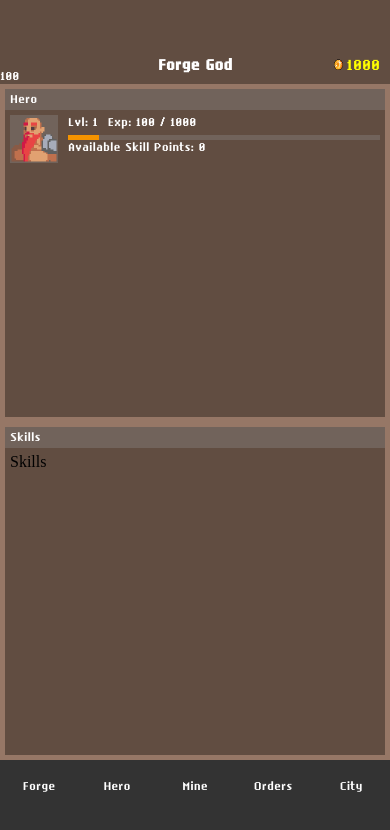
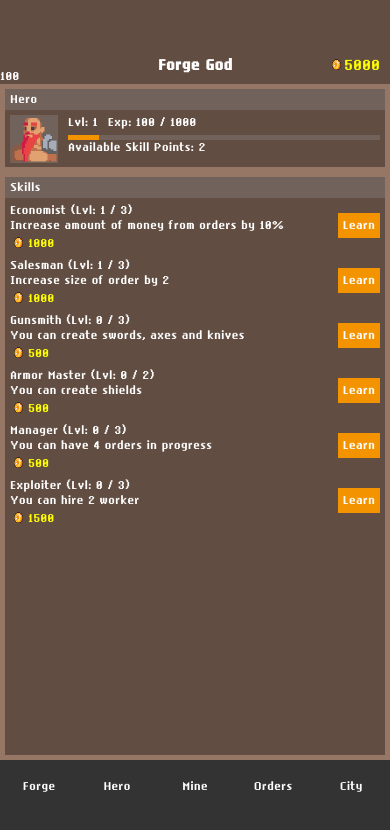
Before and after one commit to Aleksandr175/forgegod, a React Native app: screen / in a window 390 px wide. Shown: the top 830 px of the page. Built offline with nearby package versions, Linux system fonts and the light colour scheme.

Commit message:
Add skills, learn skills

```diff
--- a/src/App.tsx
+++ b/src/App.tsx
@@ -7,6 +7,7 @@ import {
   IExpeditionInfoInProcess,
   IMine,
   IOrder,
+  ISkillLvl,
   IStorageGood,
   IWorker,
   TPage,
@@ -31,7 +32,7 @@ import { PageHero } from './components/PageHero';
 export const App = () => {
   const [page, setPage] = useState<TPage>('hero');
   const [mineLvl, setMineLvl] = useState(1);
-  const [money, setMoney] = useState(1000);
+  const [money, setMoney] = useState(5000);
   const [maxOrdersQty, setMaxOrdersQty] = useState(5);
   const [expeditionInfo, setExpeditionInfo] =
     useState<IExpeditionInfoInProcess>({} as IExpeditionInfoInProcess);
@@ -41,12 +42,13 @@ export const App = () => {
   });
 
   const [experience, setExperience] = useState(100);
+  const [learnedSkillIds, setLearnedSkillIds] = useState([1, 4]);
   const [lvl, setLvl] = useState(1);
   const [expNextLvl, setExpNextLvl] = useState(
     dictionary.heroLvls[lvl - 1].experience,
   );
 
-  const [availableSkillPoints, setAvailableSkillPoints] = useState(0);
+  const [availableSkillPoints, setAvailableSkillPoints] = useState(2);
 
   const [selectedGoodId, setSelectedGoodId] = useState<number>(2);
   const [storage, setStorage] = useState<IStorageGood[]>([
@@ -406,6 +408,29 @@ export const App = () => {
     }
   };
 
+  const learnSkill = (skill?: ISkillLvl) => {
+    if (
+      skill &&
+      !learnedSkillIds.includes(skill.skillId) &&
+      availableSkillPoints
+    ) {
+      // learn new skill
+      setLearnedSkillIds((prevState) => {
+        return [...prevState, skill.skillId];
+      });
+
+      addMoney(-skill.requirements.money);
+      setAvailableSkillPoints((prevState) => {
+        return prevState - 1;
+      });
+    }
+  };
+
+  useEffect(() => {
+    // TODO: calculate all params
+    console.log('recalculate abilities');
+  }, [learnedSkillIds]);
+
   // TODO: refactor code, separate to hooks
 
   if (!loaded) {
@@ -487,6 +512,8 @@ export const App = () => {
             lvl={lvl}
             expNextLvl={expNextLvl}
             availableSkillPoints={availableSkillPoints}
+            learnedSkillIds={learnedSkillIds}
+            onLearnSkill={learnSkill}
           />
         )}
 
--- a/src/components/PageHero.tsx
+++ b/src/components/PageHero.tsx
@@ -4,6 +4,10 @@ import styled from 'styled-components/native';
 import { CustomImage } from './CustomImage';
 import { CustomText } from './CustomText';
 import { ProgressBar } from './ProgressBar';
+import { SButton, styles as stylesCommon } from '../styles';
+import { FlatList } from 'react-native';
+import { dictionary } from '../dictionary';
+import { ISkillLvl } from '../types';
 
 interface IProps {
   money: number;
@@ -11,6 +15,8 @@ interface IProps {
   exp: number;
   expNextLvl: number;
   availableSkillPoints: number;
+  learnedSkillIds: number[];
+  onLearnSkill: (skill?: ISkillLvl) => void;
 }
 
 export const PageHero = ({
@@ -19,10 +25,12 @@ export const PageHero = ({
   exp,
   expNextLvl,
   availableSkillPoints,
+  learnedSkillIds,
+  onLearnSkill,
 }: IProps) => {
   return (
     <SPageHero>
-      <Panel title={'Hero'}>
+      <Panel title={'Hero'} height={100}>
         <SOrderInProcessWrapper>
           <SWorkerImage>
             <CustomImage type={'workers'} id={1} size={'superBig'} />
@@ -47,7 +55,67 @@ export const PageHero = ({
         </SOrderInProcessWrapper>
       </Panel>
 
-      <Panel title={'Skills'}>Skills</Panel>
+      <Panel title={'Skills'}>
+        <FlatList
+          style={stylesCommon.gridListFullHeight}
+          data={dictionary.skills}
+          numColumns={1}
+          renderItem={({ item }) => {
+            let isSkillLearnCompletely = false;
+            let skillForLearning = item.levels.find(
+              (skill) => !learnedSkillIds.includes(skill.skillId),
+            );
+
+            if (!skillForLearning) {
+              skillForLearning = { ...item.levels[item.levels.length - 1] };
+              isSkillLearnCompletely = true;
+            }
+
+            return (
+              <SOrderInProcessWrapper>
+                <SOrderDetails>
+                  <SOrderDetailsHeader>
+                    <SSkillInfo>
+                      <CustomText>
+                        {item.name} (Lvl:{' '}
+                        {isSkillLearnCompletely
+                          ? item.levels.length
+                          : skillForLearning.level - 1}{' '}
+                        / {item.levels.length})
+                      </CustomText>
+
+                      <SSkillDescription>
+                        {skillForLearning.description}
+                      </SSkillDescription>
+
+                      <SResource>
+                        <SCostIcon source={require('../images/gold.png')} />
+                        <SCost>{skillForLearning.requirements.money}</SCost>
+                      </SResource>
+                    </SSkillInfo>
+
+                    <SButtonWrapper>
+                      <SButton
+                        onPress={() => {
+                          onLearnSkill(skillForLearning);
+                        }}
+                        disabled={
+                          money < skillForLearning.requirements.money ||
+                          isSkillLearnCompletely ||
+                          !availableSkillPoints
+                        }
+                      >
+                        <CustomText>Learn</CustomText>
+                      </SButton>
+                    </SButtonWrapper>
+                  </SOrderDetailsHeader>
+                </SOrderDetails>
+              </SOrderInProcessWrapper>
+            );
+          }}
+          keyExtractor={(item) => String(item.id)}
+        />
+      </Panel>
     </SPageHero>
   );
 };
@@ -61,12 +129,7 @@ const SOrderInProcessWrapper = styled.View`
   flex-direction: row;
   gap: 10px;
   width: 100%;
-  margin-bottom: 5px;
-`;
-
-const SOrderDetailsHeader = styled.View`
-  flex-direction: row;
-  justify-content: space-between;
+  margin-bottom: 10px;
 `;
 
 const SResource = styled.View`
@@ -86,3 +149,27 @@ const SWorkerImage = styled.View`
   width: 48px;
   height: 48px;
 `;
+
+const SCostIcon = styled.Image`
+  height: 16px;
+  width: 16px;
+`;
+const SCost = styled(CustomText)`
+  margin-left: -8px;
+  color: yellow;
+`;
+
+const SButtonWrapper = styled.View`
+  justify-content: center;
+`;
+
+const SOrderDetailsHeader = styled.View`
+  flex-direction: row;
+  justify-content: space-between;
+`;
+
+const SSkillInfo = styled.View``;
+
+const SSkillDescription = styled(CustomText)`
+  padding-bottom: 10px;
+`;
--- a/src/components/PageMine.tsx
+++ b/src/components/PageMine.tsx
@@ -171,6 +171,7 @@ const SPageMine = styled.View`
   padding-top: 10px;
   width: 100%;
   height: 100%;
+  background-color: #51607d;
 `;
 
 const SMineInfo = styled.View`
--- a/src/dictionary.tsx
+++ b/src/dictionary.tsx
@@ -449,21 +449,24 @@ export const dictionary: IDictionary = {
       name: 'Economist',
       levels: [
         {
-          id: 1,
+          level: 1,
+          skillId: 1,
           description: 'Increase amount of money from orders by 5%',
           requirements: {
             money: 500,
           },
         },
         {
-          id: 2,
+          level: 2,
+          skillId: 2,
           description: 'Increase amount of money from orders by 10%',
           requirements: {
             money: 1000,
           },
         },
         {
-          id: 3,
+          level: 3,
+          skillId: 3,
           description: 'Increase amount of money from orders by 15%',
           requirements: {
             money: 3000,
@@ -476,21 +479,24 @@ export const dictionary: IDictionary = {
       name: 'Salesman',
       levels: [
         {
-          id: 1,
+          level: 1,
+          skillId: 4,
           description: 'Increase size of order by 1',
           requirements: {
             money: 500,
           },
         },
         {
-          id: 2,
+          level: 2,
+          skillId: 5,
           description: 'Increase size of order by 2',
           requirements: {
             money: 1000,
           },
         },
         {
-          id: 3,
+          level: 3,
+          skillId: 6,
           description: 'Increase size of order by 3',
           requirements: {
             money: 3000,
@@ -503,21 +509,24 @@ export const dictionary: IDictionary = {
       name: 'Gunsmith',
       levels: [
         {
-          id: 1,
+          level: 1,
+          skillId: 7,
           description: 'You can create swords, axes and knives',
           requirements: {
             money: 500,
           },
         },
         {
-          id: 2,
+          level: 2,
+          skillId: 8,
           description: 'You can create bows, hammers and scythes',
           requirements: {
             money: 1000,
           },
         },
         {
-          id: 3,
+          level: 3,
+          skillId: 9,
           description: 'You can create scepters and wands',
           requirements: {
             money: 3000,
@@ -530,14 +539,16 @@ export const dictionary: IDictionary = {
       name: 'Armor Master',
       levels: [
         {
-          id: 1,
+          level: 1,
+          skillId: 10,
           description: 'You can create shields',
           requirements: {
             money: 500,
           },
         },
         {
-          id: 2,
+          level: 2,
+          skillId: 11,
           description: 'You can create bracers',
           requirements: {
             money: 1000,
@@ -550,21 +561,24 @@ export const dictionary: IDictionary = {
       name: 'Manager',
       levels: [
         {
-          id: 1,
+          level: 1,
+          skillId: 12,
           description: 'You can have 4 orders in progress',
           requirements: {
             money: 500,
           },
         },
         {
-          id: 2,
+          level: 2,
+          skillId: 13,
           description: 'You can have 5 orders in progress',
           requirements: {
             money: 1000,
           },
         },
         {
-          id: 3,
+          level: 3,
+          skillId: 14,
           description: 'You can have 7 orders in progress',
           requirements: {
             money: 3000,
@@ -577,24 +591,27 @@ export const dictionary: IDictionary = {
       name: 'Exploiter',
       levels: [
         {
-          id: 1,
+          level: 1,
+          skillId: 15,
           description: 'You can hire 2 worker',
           requirements: {
-            money: 500,
+            money: 1500,
           },
         },
         {
-          id: 2,
+          level: 2,
+          skillId: 16,
           description: 'You can hire 3 worker',
           requirements: {
-            money: 1000,
+            money: 3000,
           },
         },
         {
-          id: 3,
+          level: 3,
+          skillId: 17,
           description: 'You can hire 4 worker',
           requirements: {
-            money: 3000,
+            money: 5000,
           },
         },
       ],
--- a/src/styles.tsx
+++ b/src/styles.tsx
@@ -23,6 +23,9 @@ export const styles = StyleSheet.create({
     height: '100%',
   },
   storageGridGoodsList: {
+    height: '100%',
+  },
+  gridListFullHeight: {
     height: '100%',
   },
   orderGridList: {
--- a/src/types.tsx
+++ b/src/types.tsx
@@ -18,7 +18,8 @@ export interface ISkill {
 }
 
 export interface ISkillLvl {
-  id: number;
+  level: number;
+  skillId: number;
   description: string;
   requirements: {
     money: number;
```
